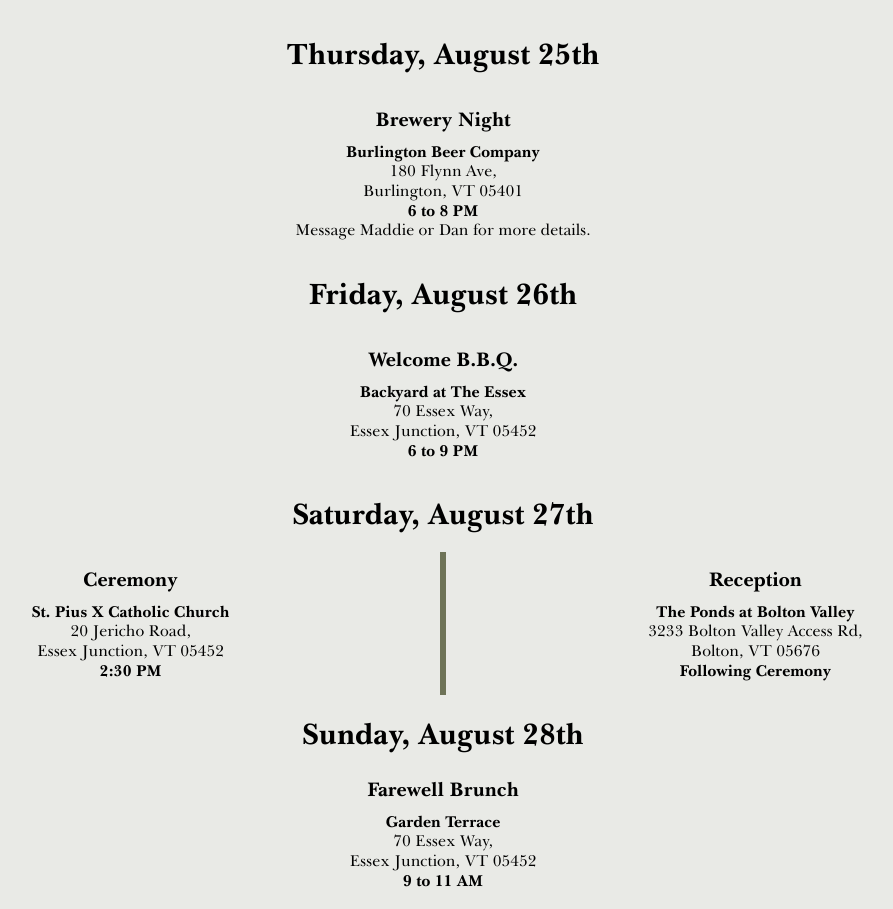
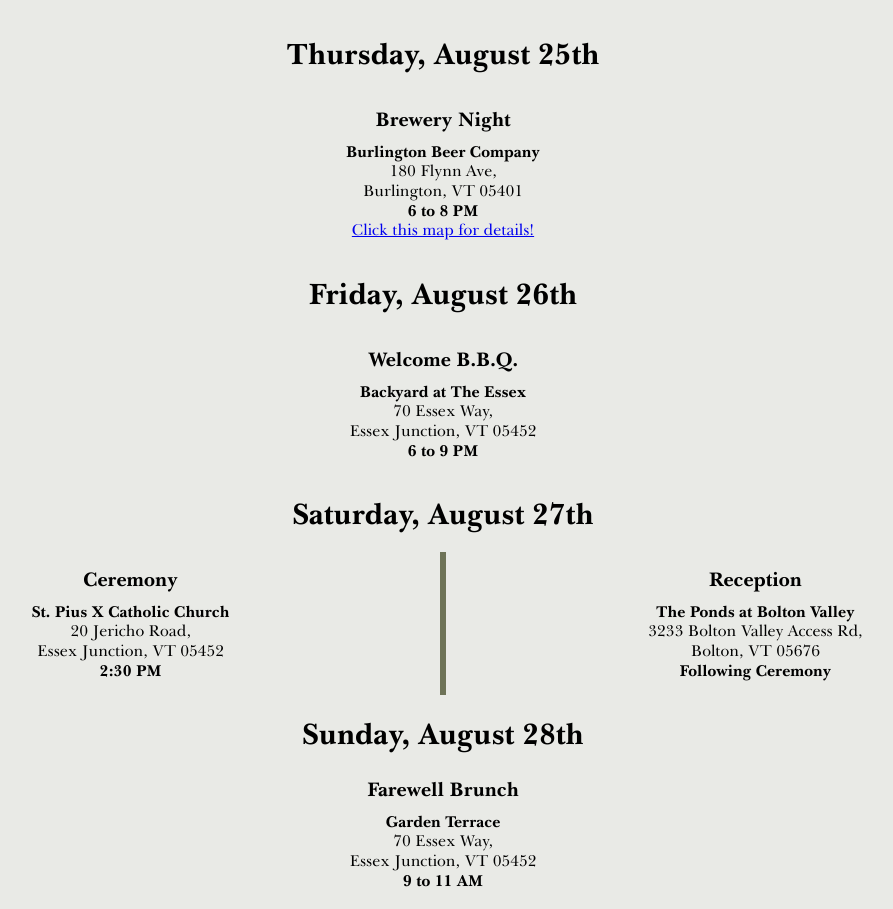
Before and after one commit to dcorney1/wedding_php, a PHP site: page /events.php in a window 1280 px wide. Shown: the part 400-1309 px from the top of the page, without its empty margins (197-1090 px from the left). Run offline with PHP 8.4, Linux system fonts and the light colour scheme.

Commit message:
Added link

```diff
--- a/events.php
+++ b/events.php
@@ -34,7 +34,7 @@
           <p class="event_location">Burlington Beer Company</p>
           <p>180 Flynn Ave,</p><p> Burlington, VT 05401</p>
           <p class="event_time">6 to 8 PM</p>
-          <p>Message Maddie or Dan for more details.</p>
+          <p><a href="https://www.google.com/maps/d/u/0/edit?mid=1IJCJtkLuToIik2lIvQTB2pLSY748hJw&usp=sharing" target="_blank">Click this map for details!</a></p>
         </div>
       </div>
 
```
